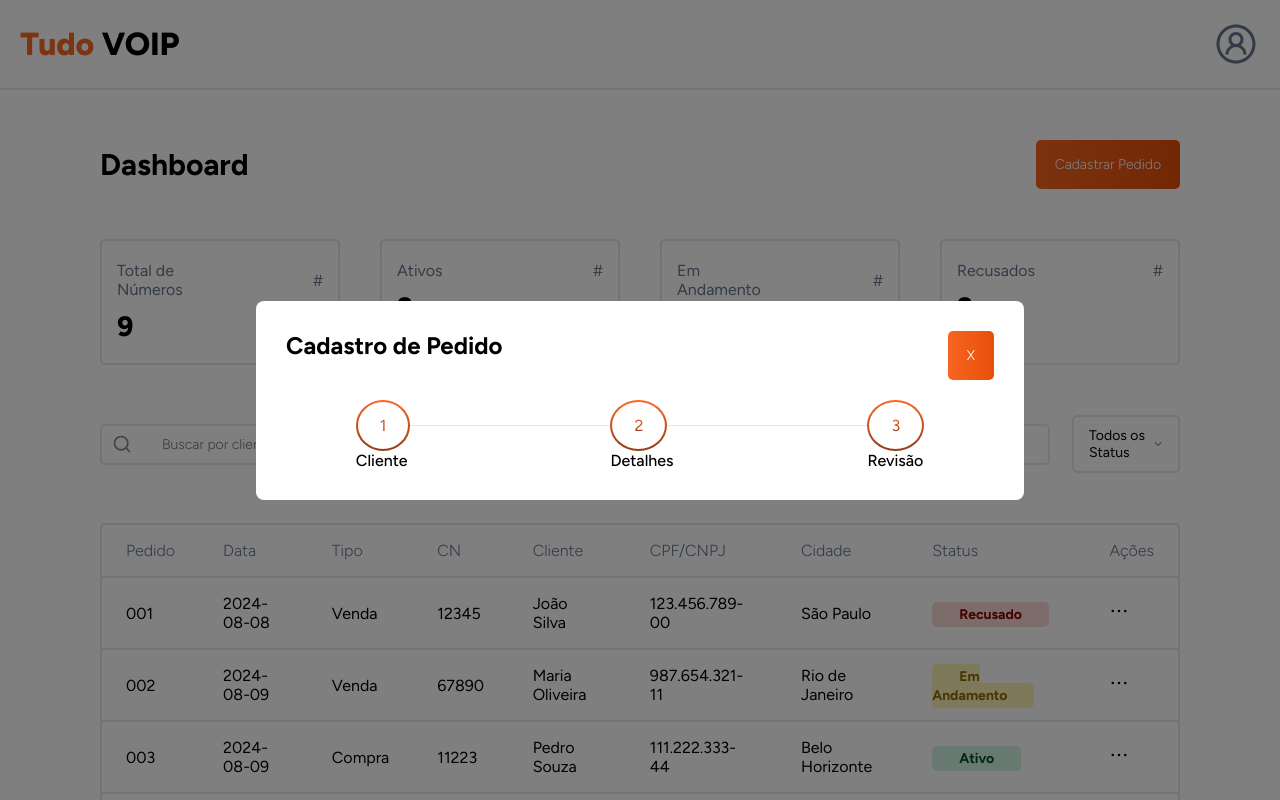
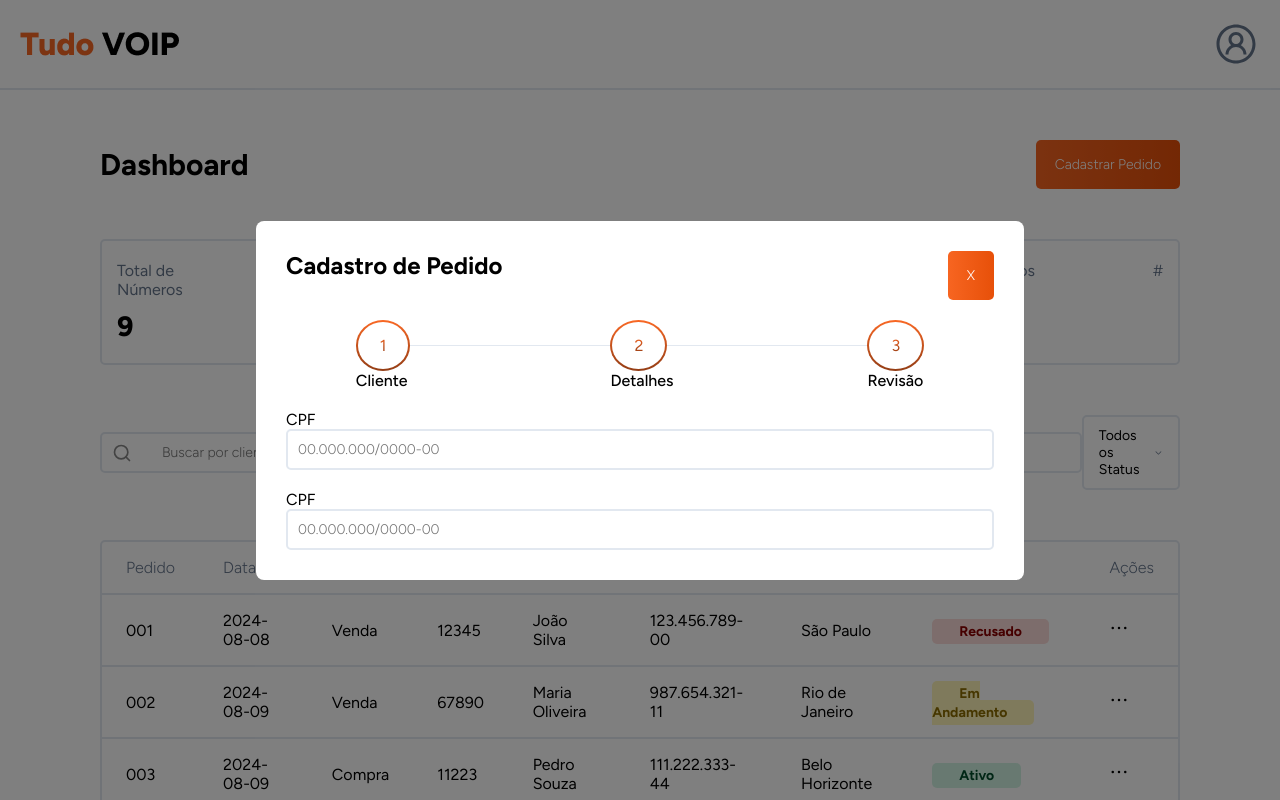
Before and after one commit to viitor14/front-tudo-voip, a React (Vite) app: page / in a window 1280 px wide. Both pictures are taken after a click on the button "Cadastrar Pedido". Shown: the top 800 px of the page. Built offline with nearby package versions, Linux system fonts and the light colour scheme.

Commit message:
alteração no estilo do input

```diff
--- a/src/components/Input/Index.jsx
+++ b/src/components/Input/Index.jsx
@@ -1,10 +1,17 @@
 import { InputWrapper, StyledInput, Icon } from './styled';
 
-export default function InputWithIcon(props) {
+export default function InputWithIcon({
+  customStyle,
+  iconSize = 20,
+  showIcon = false,
+  iconColor,
+  wrapperStyle,
+  ...props
+}) {
   return (
-    <InputWrapper>
-      <StyledInput {...props} />
-      <Icon size={20} />
+    <InputWrapper style={wrapperStyle}>
+      <StyledInput style={customStyle} {...props} />
+      {showIcon && <Icon size={iconSize} color={iconColor} />}
     </InputWrapper>
   );
 }
--- a/src/components/Input/styled.js
+++ b/src/components/Input/styled.js
@@ -4,14 +4,14 @@ import { borderColor } from '../../config/colors';
 
 export const InputWrapper = styled.div`
   position: relative;
-  width: 88%;
+  width: ${(props) => props.width || '100%'};
 `;
 
 export const StyledInput = styled.input`
   width: 100%;
-  padding: 10px 40px 10px 60px; // espaço para o ícone
+  padding: ${(props) => props.padding || '10px'}; // espaço para o ícone
   border: 2px solid ${borderColor};
-  border-radius: 5px;
+  border-radius: ${(props) => props.borderRadius || '5px'};
   font-family: 'Figtree', sans-serif;
   font-weight: 300;
   font-size: 14px;
--- a/src/components/NewPedido/Index.jsx
+++ b/src/components/NewPedido/Index.jsx
@@ -1,6 +1,7 @@
 import { ModalOverlay, ModalContent, CloseButton } from './styled';
 
 import IconNavigation from '../IconNavigation/Index';
+import InputWithIcon from '../Input/Index';
 
 export default function CadastroPedido({ onClose }) {
   return (
@@ -11,6 +12,18 @@ export default function CadastroPedido({ onClose }) {
           <h2>Cadastro de Pedido</h2>
         </div>
         <IconNavigation />
+        <div>
+          <label htmlFor="">
+            CPF
+            <InputWithIcon placeholder="00.000.000/0000-00" />
+          </label>
+        </div>
+        <div>
+          <label htmlFor="">
+            CPF
+            <InputWithIcon placeholder="00.000.000/0000-00" />
+          </label>
+        </div>
       </ModalContent>
     </ModalOverlay>
   );
--- a/src/pages/Home/Home.jsx
+++ b/src/pages/Home/Home.jsx
@@ -98,6 +98,8 @@ export default function Home() {
           placeholder="Buscar por cliente, por cidade, por CPF/CNPJ..."
           onChange={(e) => setSearchTerm(e.target.value)}
           value={searchTerm}
+          showIcon={true}
+          padding="10px 40px 10px 60px"
         />
         <Select
           options={['Todos os Status', 'Ativo', 'Em Andamento', 'Recusado']}
```
